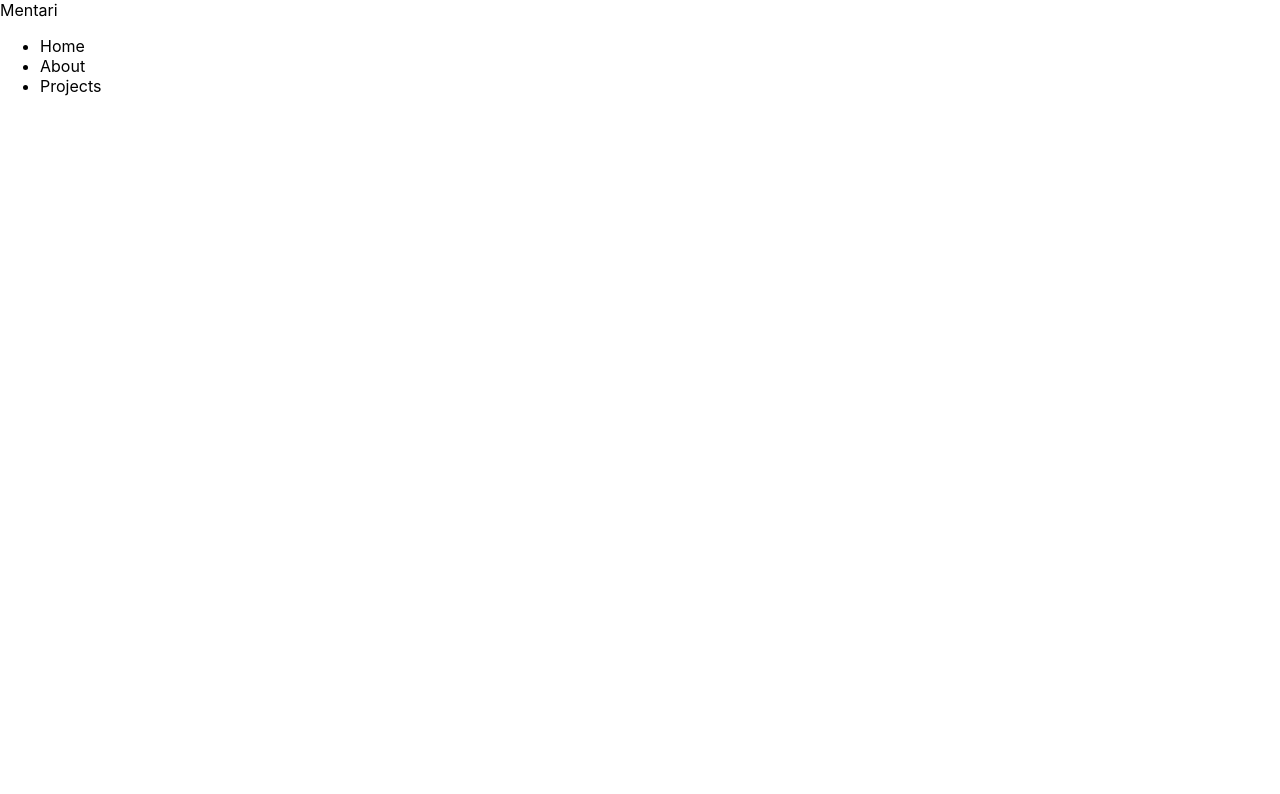
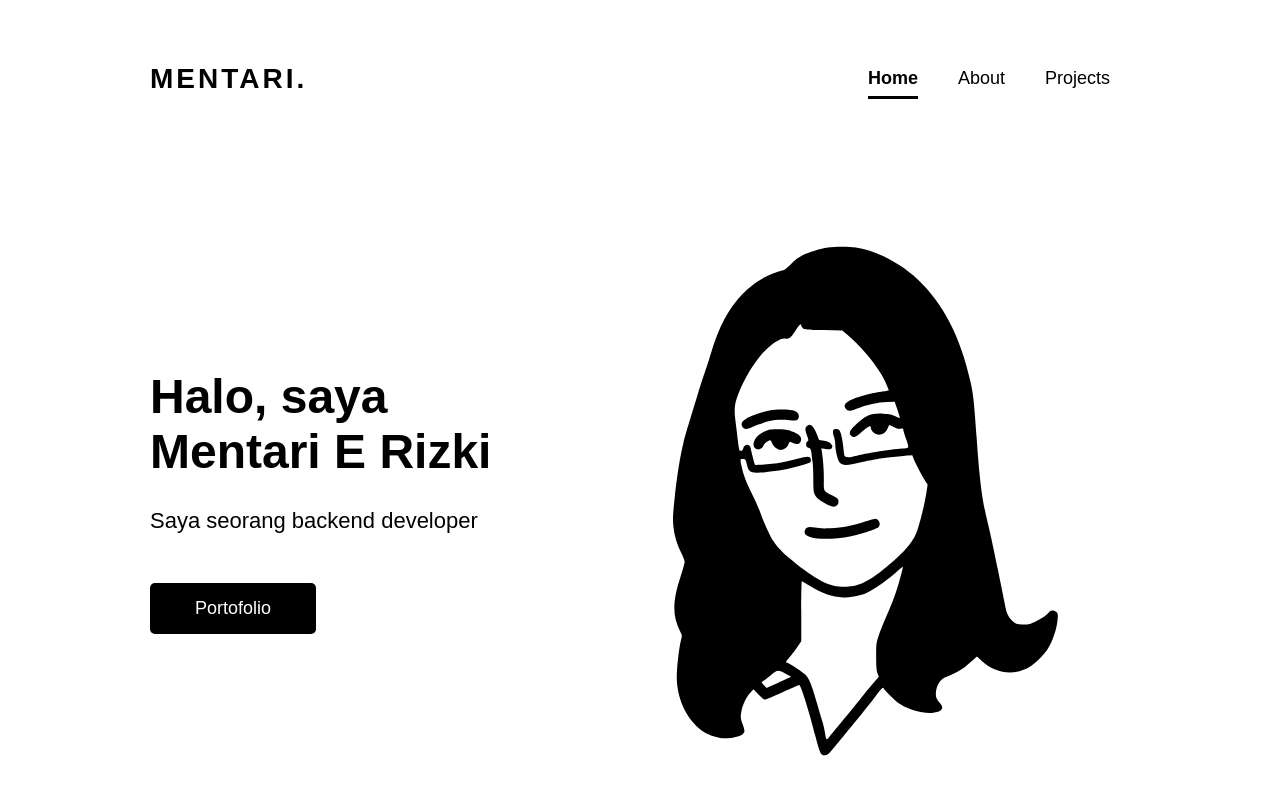
Before and after one commit to mentarie/portofolio, a Next.js app: page / in a window 1280 px wide. Shown: the top 794 px of the page. Built offline with nearby package versions, Linux system fonts and the light colour scheme.

Commit message:
Home dan About

```diff
--- /dev/null
+++ b/components/navbar.js
@@ -0,0 +1,18 @@
+import Link from 'next/link'
+
+function Navbar() {
+    return(
+			<nav className="navbar">
+				<div className="container">
+						<Link href="/"><a className="logo">Mentari.</a></Link>
+					<ul className="nav-links">
+						<li><Link href="/"><a className="nav-item active">Home</a></Link></li>
+						<li><Link href="/about"><a className="nav-item">About</a></Link></li>
+						<li><Link href="/project"><a className="nav-item">Projects</a></Link></li>
+					</ul>
+				</div>
+			</nav>
+    )
+}
+
+export default Navbar
--- a/package.json
+++ b/package.json
@@ -8,7 +8,7 @@
     "lint": "next lint"
   },
   "dependencies": {
-    "next": "12.0.4",
+    "next": "^12.0.4",
     "react": "17.0.2",
     "react-dom": "17.0.2",
     "sass": "^1.43.4"
--- a/pages/index.js
+++ b/pages/index.js
@@ -1,19 +1,27 @@
 import Link from 'next/link'
+import Image from 'next/image'
 import { Fragment } from 'react'
+
+import profilePic from '../public/pp.svg'
+import Navbar from '../components/navbar'
 
 function Home() {
   return (
     <Fragment>
-      <nav className="navbar">
+      <Navbar/>
+      <section className="hero">
         <div className="container">
-          <Link href="/"><a className="logo">Mentari</a></Link>
-          <ul className="nav-links">
-            <li><Link href="/"><a className="nav-item">Home</a></Link></li>
-            <li><Link href="/about"><a className="nav-item">About</a></Link></li>
-            <li><Link href="/project"><a className="nav-item">Projects</a></Link></li>
-          </ul>
+          <div className="text-wrapper">
+            <h1 className="title">Halo, saya Mentari E Rizki</h1>
+            <p className="description">Saya seorang backend developer</p>
+
+            <Link href="/projects"><a className="cta">Portofolio</a></Link>
+          </div>
+          <div className="image-wrapper">
+            <Image src={profilePic} alt="profile picture"/>
+          </div>
         </div>
-      </nav>
+      </section>
     </Fragment>
   )
 }
--- a/styles/globals.scss
+++ b/styles/globals.scss
@@ -2,15 +2,110 @@ html,
 body {
   padding: 0;
   margin: 0;
-  font-family: -apple-system, BlinkMacSystemFont, Segoe UI, Roboto, Oxygen,
-    Ubuntu, Cantarell, Fira Sans, Droid Sans, Helvetica Neue, sans-serif;
+  font-family: 'Source Sans Pro', sans-serif;
+  font-size: 18px;
 }
 
-a {
-  color: inherit;
+a[href] {
+  color: #000;
   text-decoration: none;
 }
 
 * {
   box-sizing: border-box;
 }
+
+.container{
+  width: 980px;
+  margin: 0 auto;
+}
+
+.navbar{
+  margin-top: 50px;
+  .container{
+    display: flex;
+    align-items: center;
+  }
+  .logo{
+    font-size: 28px;
+    text-transform: uppercase;
+    letter-spacing: 3px;
+    font-weight: 600;
+  }
+  .nav-links{
+    display: flex;
+    margin-left: auto;
+    list-style: none;
+    a[href] {
+      position: relative;
+      display: inline-block;
+      margin-left: 20px;
+      margin-right: 20px;
+      text-decoration: none;
+      transition: opacity .3s;
+
+      &.active{
+        font-weight: 700;
+
+        &:after{
+          content: '';
+          position: absolute;
+          bottom: -10px;
+          left: 0;
+          width: 50px;
+          height: 3px;
+          background-color: #000;
+        }
+      }
+      &:hover{
+        opacity: .5;
+      }
+    }
+  }
+}
+
+.hero{
+  padding-top: 100px;
+  padding-bottom: 100px;
+
+  .container{
+    display: flex;
+    align-items: center;
+  }
+  .text-wrapper{
+    width: 50%;
+
+    .title{
+      font-size: 48px;
+      margin-top: 0;
+      margin-bottom: 10px;
+    }
+
+    .description{
+      font-size: 22px;
+      line-height: 40px;
+    }
+
+    .cta{
+      display: inline-block;
+      padding: 15px 45px;
+      margin-top: 20px;
+      background-color: #000;
+      color: #fff;
+      text-decoration: none;
+      border-radius: 5px;
+      transition: .3s;
+
+      &:hover{
+        transform: scale(1.1);
+      }
+    }
+  }
+
+  .illustrator{
+    .image-wrapper{
+      width: 20%;
+      text-align: right;
+    }
+  }
+}
```
Also changed, not shown: pages/about.js (+8 -6 lines), public/pp.svg (added), 1 other file (tests, documents, lock files or other folders).
